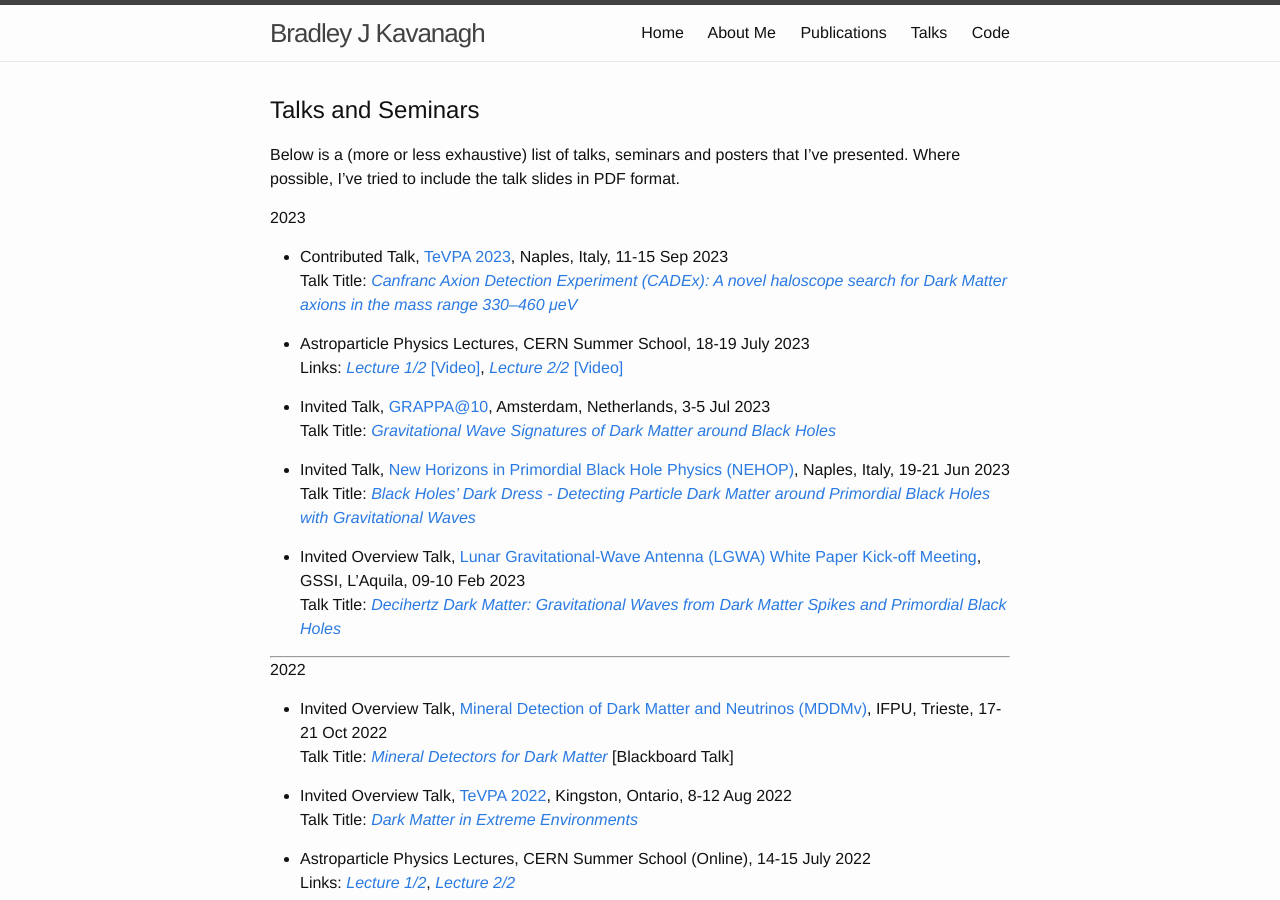
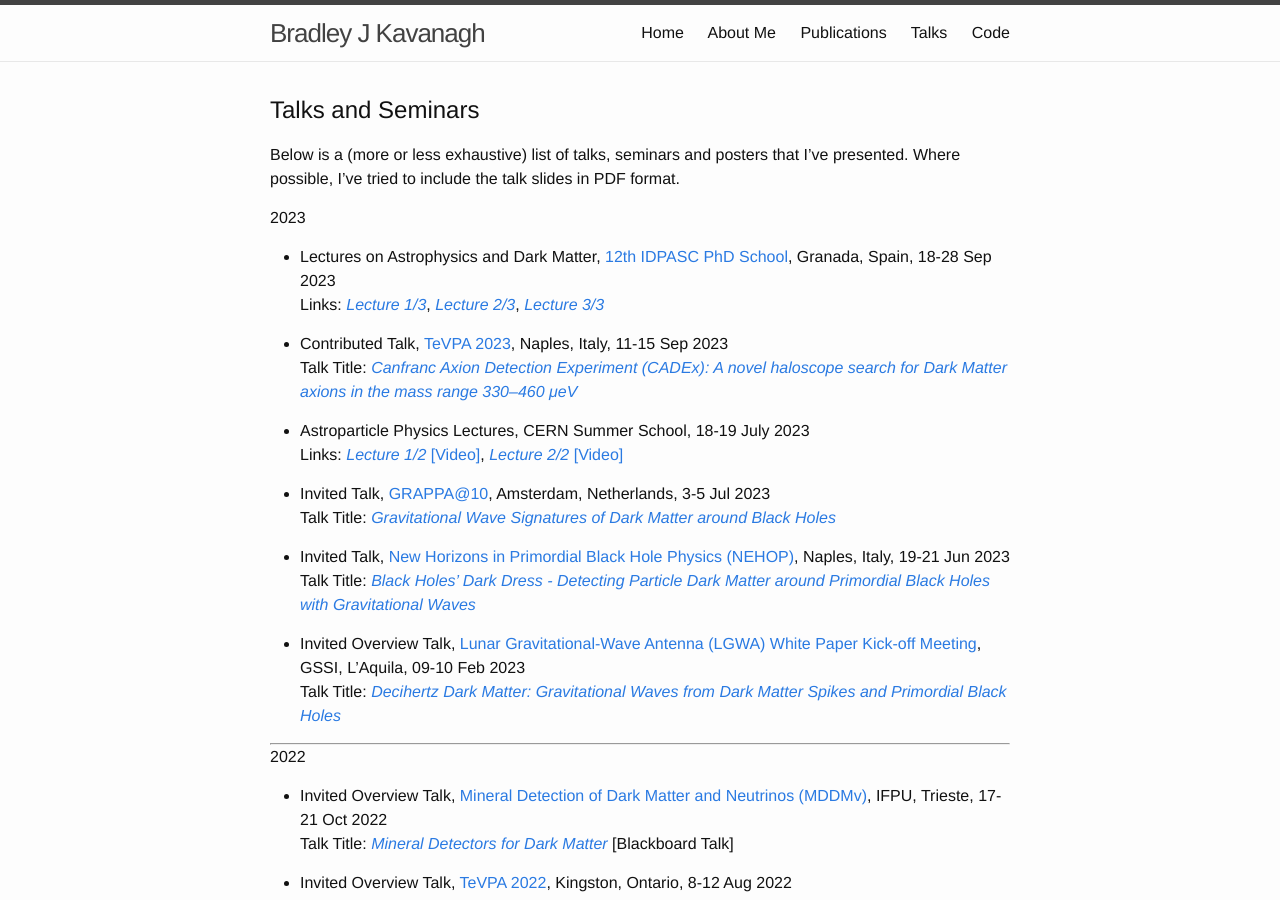
Before and after one commit to bradkav/bradkav.github.io, a Jekyll site: the page built from talks.md, in a window 1280 px wide and 900 px high. Built offline with Jekyll 4.4.1, drawn with Linux system fonts in a browser that asks for light colours.

Commit message:
Added IDPASC lectures

```diff
--- a/talks.md
+++ b/talks.md
@@ -10,6 +10,9 @@ weight: 4
 Below is a (more or less exhaustive) list of talks, seminars and posters that I've presented. Where possible, I've tried to include the talk slides in PDF format.
 
 #### 2023
+
+- Lectures on Astrophysics and Dark Matter, [12th IDPASC PhD School](https://indico.cern.ch/event/1271437/), Granada, Spain, 18-28 Sep 2023
+Links: [*Lecture 1/3*](/assets/slides/IDPASC2023_DarkMatter_Lecture1.pdf), [*Lecture 2/3*](/assets/slides/IDPASC2023_DarkMatter_Lecture2.pdf), [*Lecture 3/3*](/assets/slides/IDPASC2023_DarkMatter_Lecture3.pdf)
 
 - Contributed Talk, [TeVPA 2023](https://agenda.infn.it/event/33457/), Naples, Italy, 11-15 Sep 2023
 Talk Title: [*Canfranc Axion Detection Experiment (CADEx): A novel haloscope search for Dark Matter axions in the mass range 330–460 μeV*](/assets/slides/KAVANAGH_CADEx_TeVPA2023_Naples.pdf)
```
Also changed, not shown: 3 other files.
